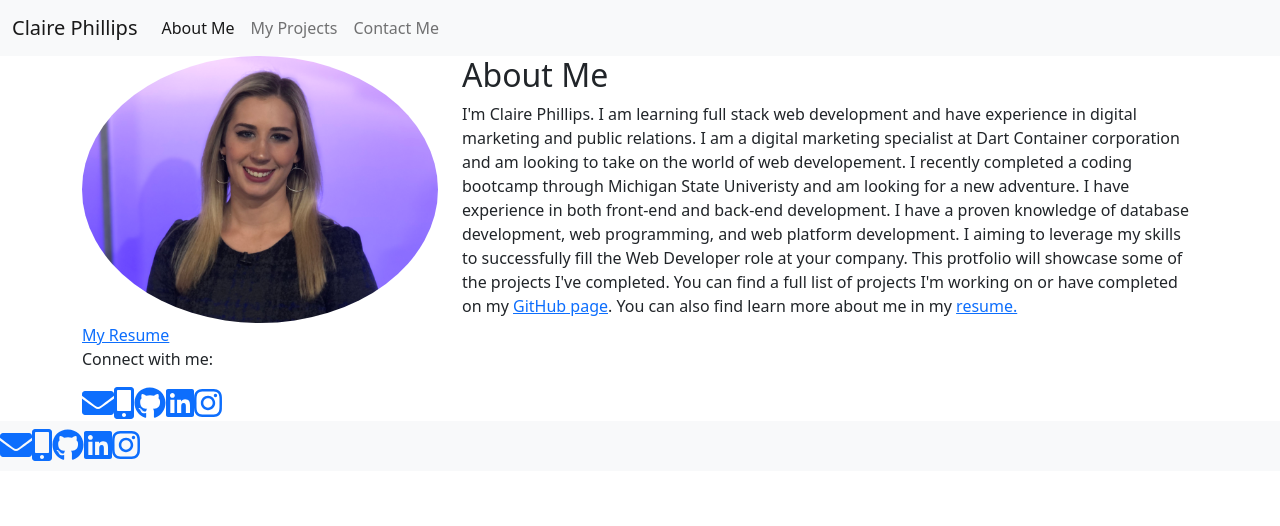
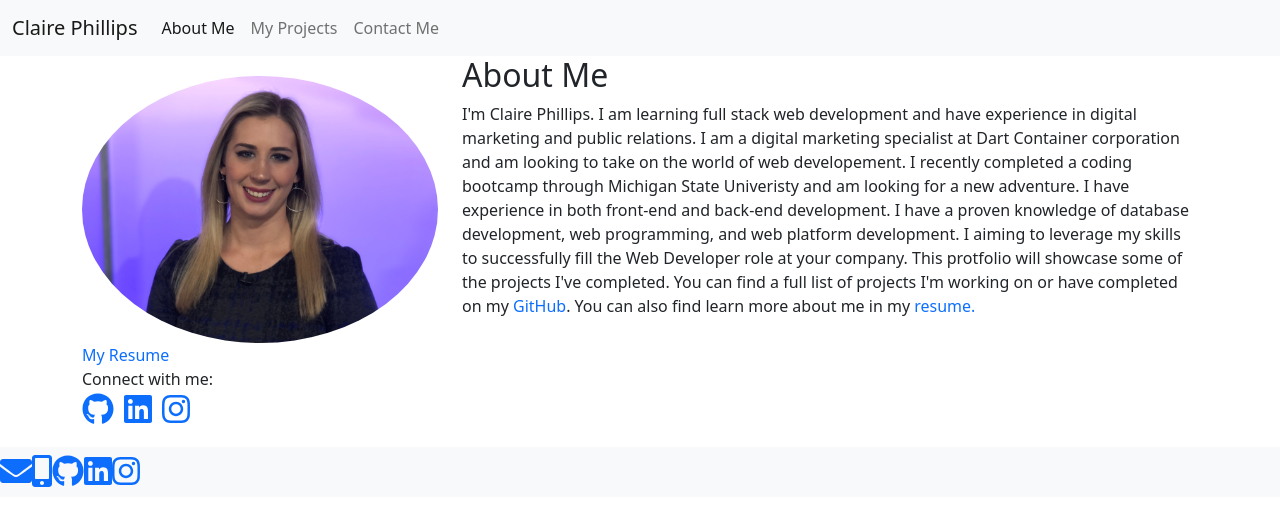
Before and after one commit to ClairePhillips51/react-portfolio, a React (Create React App) app: page / in a window 1280 px wide. Shown: the top 526 px of the page. Built offline with nearby package versions, Linux system fonts and the light colour scheme.

Commit message:
added spacing and styling to the about me page.

```diff
--- a/src/pages/About.js
+++ b/src/pages/About.js
@@ -1,6 +1,5 @@
 import React from "react";
 import { FontAwesomeIcon } from '@fortawesome/react-fontawesome';
-import { faEnvelope, faMobileAlt } from '@fortawesome/free-solid-svg-icons';
 import { faGithub, faLinkedin, faInstagram } from '@fortawesome/free-brands-svg-icons';
 import "./about.css";
 
@@ -8,16 +7,20 @@ function About() {
     return (
         <div className="container">
             <div className="row">
-                <div className="col-12 col-lg-4">
-                    <img id="headshot" className="img-fluid" src ="./images/claire2.jpg" alt="A head shot of Claire Phillips" />
-                    <a href="pictures/Claire_Phillips_Resume2.pdf" target="_blank" rel="noreferrer"> My Resume</a>
-                    <p> Connect with me: </p>
-                    <div className="social-links">
-                        <a href="mailto:claireacam@gmail.com" target="_blank" rel="noreferrer"><FontAwesomeIcon title="Email Me: ClairePhillips712@gmail.com" icon={faEnvelope} size="2x" /></a>
-                        <a href="/contact"><FontAwesomeIcon title= "(832)-741-8680" icon={faMobileAlt} size="2x"/></a>
-                        <a href="https://github.com/ClairePhillips51" target="_blank" rel="noreferrer"><FontAwesomeIcon title="GitHub" icon={faGithub} size="2x" /></a>
-                        <a href="https://www.linkedin.com/in/claire-phillips-46baa062/" target="_blank" rel="noreferrer"><FontAwesomeIcon title="LinkedIn" icon={faLinkedin} size="2x" /></a>
-                        <a href="https://www.instagram.com/clairecamerontv/?hl=en" target="_blank" rel="noreferrer"><FontAwesomeIcon title="Instagram" icon={faInstagram} size="2x" /></a>
+                <div id="picLinks" className="col-12 col-lg-4 container">
+                    <div className="row">
+                        <div className="col-6 col-lg-12">
+                            <img id="headshot" src ="./images/claire2.jpg" alt="A head shot of Claire Phillips" />
+                        </div>
+                        <div className="col-6 col-lg-12">
+                            <a className="a" href="pictures/Claire_Phillips_Resume2.pdf" target="_blank" rel="noreferrer">My Resume</a>
+                            <p id="connect"> Connect with me: </p>
+                            <div className="social-links">
+                                <a href="https://github.com/ClairePhillips51" target="_blank" rel="noreferrer"><FontAwesomeIcon title="GitHub" icon={faGithub} size="2x" /></a>
+                                <a href="https://www.linkedin.com/in/claire-phillips-46baa062/" target="_blank" rel="noreferrer"><FontAwesomeIcon title="LinkedIn" icon={faLinkedin} size="2x" /></a>
+                                <a href="https://www.instagram.com/clairecamerontv/?hl=en" target="_blank" rel="noreferrer"><FontAwesomeIcon title="Instagram" icon={faInstagram} size="2x" /></a>
+                            </div>
+                        </div>
                     </div>
                 </div>
                 <div className="col-12 col-lg-8">
@@ -29,8 +32,8 @@ function About() {
                         I have experience in both front-end and back-end development. I have a proven knowledge of database development,
                         web programming, and web platform development. I aiming to leverage my skills to successfully fill the Web Developer role at your company.
                         This protfolio will showcase some of the projects I've completed. You can find a full list of projects I'm working on or have
-                        completed on my  <a href="https://github.com/ClairePhillips51?tab=repositories" target="_blank" rel="noreferrer">GitHub page</a>.
-                        You can also find learn more about me in my <a href="pictures/Claire_Phillips_Resume2.pdf" target="_blank" rel="norfererrer">resume.</a>
+                        completed on my <a className="a" href="https://github.com/ClairePhillips51?tab=repositories" target="_blank" rel="noreferrer">GitHub</a>.
+                        You can also find learn more about me in my <a className="a" href="pictures/Claire_Phillips_Resume2.pdf" target="_blank" rel="norfererrer">resume.</a>
                     </p>
                 </div>
             </div>
--- a/src/pages/about.css
+++ b/src/pages/about.css
@@ -1,3 +1,22 @@
+#picLinks {
+    margin: 20px 0;
+}
+
 #headshot {
     border-radius: 50%;
+    width: 100%;
+    max-width: 400px;
 }
+
+.a {
+    text-decoration: none;
+}
+
+#connect {
+    margin-bottom: 2px;
+}
+
+.social-links a {
+    margin-top: 5px;
+    margin-right: 10px;
+}
```
